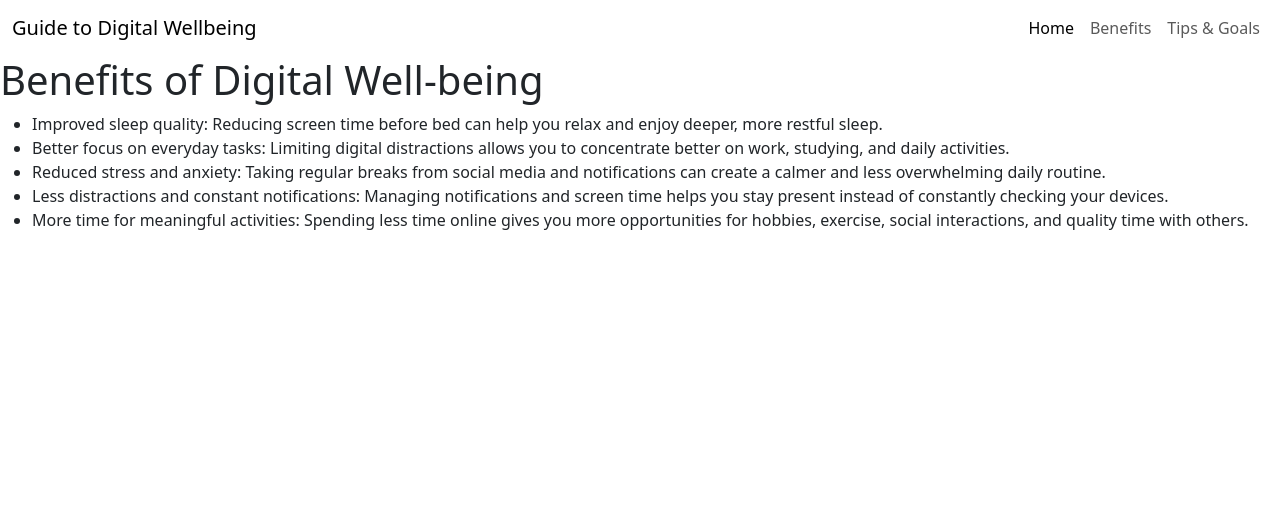
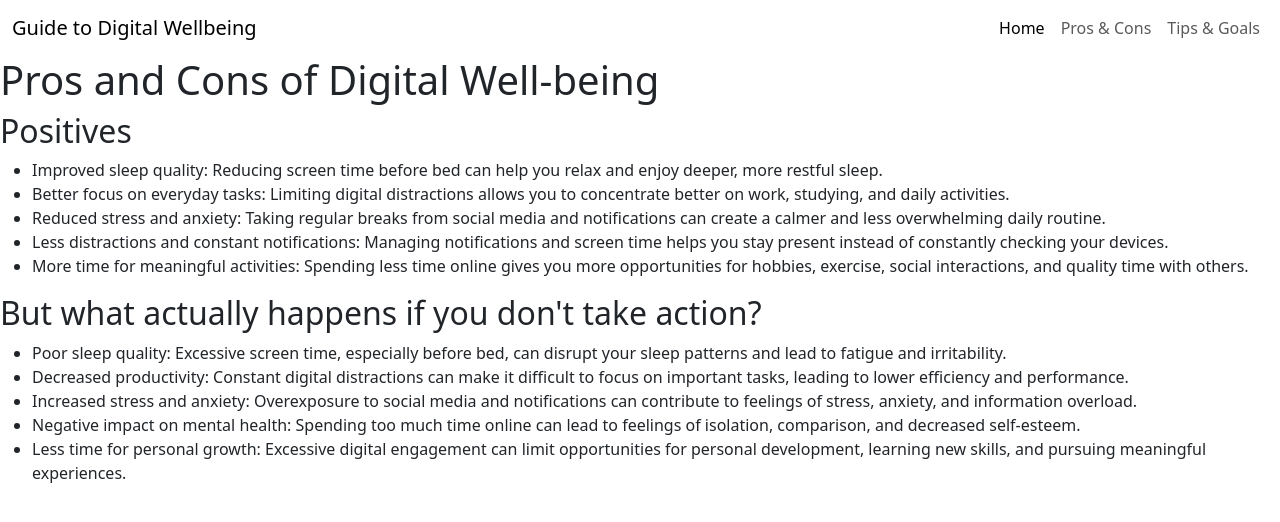
Before and after one commit to Maritinaap/super-girls, a plain HTML site: page benefits.html in a window 1280 px wide. Drawn offline with nearby package versions, Linux system fonts and the light colour scheme.

Commit message:
Update benefits.html

```diff
--- a/benefits.html
+++ b/benefits.html
@@ -22,7 +22,9 @@
       <div class="container-fluid">
         <!-- Title on the left -->
 
-        <a class="navbar-brand" href="#"> Guide to Digital Wellbeing </a>
+        <a class="navbar-brand" href="http://127.0.0.1:5500/index.html">
+          Guide to Digital Wellbeing
+        </a>
 
         <!-- Navigation on the right -->
 
@@ -32,7 +34,7 @@
           >
 
           <a class="nav-link" href="http://127.0.0.1:5500/benefits.html"
-            >Benefits</a
+            >Pros & Cons</a
           >
 
           <a class="nav-link" href="http://127.0.0.1:5500/tips.html"
@@ -41,8 +43,9 @@
         </div>
       </div>
     </nav>
-    <h1>Benefits of Digital Well-being</h1>
+    <h1 my-5>Pros and Cons of Digital Well-being</h1>
     <div>
+      <h2>Positives</h2>
       <ul>
         <li>
           Improved sleep quality: Reducing screen time before bed can help you
@@ -68,6 +71,33 @@
           quality time with others.
         </li>
       </ul>
+
+      <h2>But what actually happens if you don't take action?</h2>
+      <ul>
+        <li>
+          Poor sleep quality: Excessive screen time, especially before bed, can
+          disrupt your sleep patterns and lead to fatigue and irritability.
+        </li>
+        <li>
+          Decreased productivity: Constant digital distractions can make it
+          difficult to focus on important tasks, leading to lower efficiency and
+          performance.
+        </li>
+        <li>
+          Increased stress and anxiety: Overexposure to social media and
+          notifications can contribute to feelings of stress, anxiety, and
+          information overload.
+        </li>
+        <li>
+          Negative impact on mental health: Spending too much time online can
+          lead to feelings of isolation, comparison, and decreased self-esteem.
+        </li>
+        <li>
+          Less time for personal growth: Excessive digital engagement can limit
+          opportunities for personal development, learning new skills, and
+          pursuing meaningful experiences.
+        </li>
+      </ul>
     </div>
   </body>
 </html>
```
